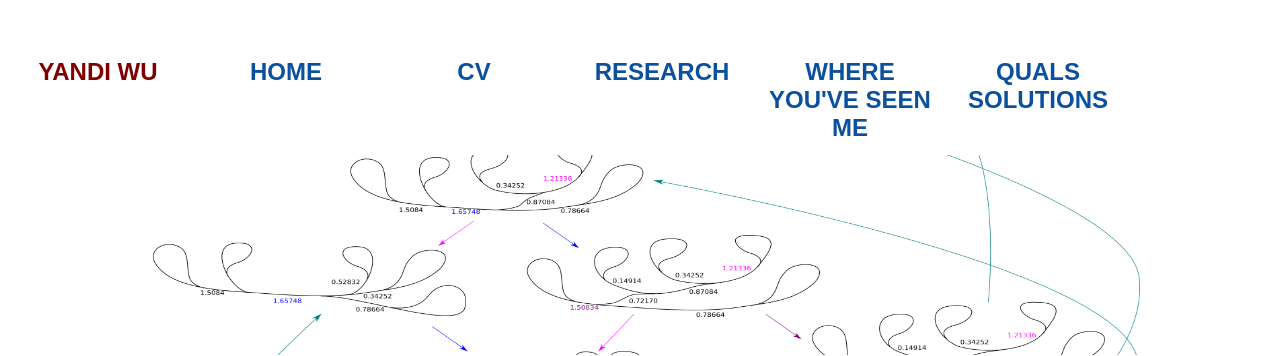
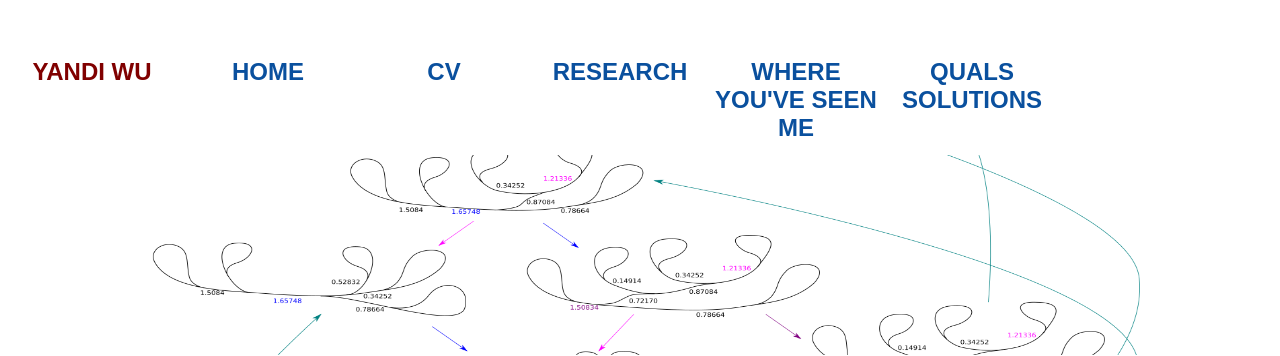
Before and after one commit to yandiwu/yandiwu.github.io, a PHP site: page /index.php in a window 1280 px wide. Shown: the top 356 px of the page. Run offline with PHP 8.4, Linux system fonts and the light colour scheme.

Commit message:
Update boba

```diff
--- a/style.css
+++ b/style.css
@@ -60,7 +60,7 @@
 {
     display: block;
     font-size: 24px;
-    width: 7.5em;
+    width: 7em;
     text-transform: uppercase;
     font-family: Arial, sans-serif;
     font-weight: bold;
```
